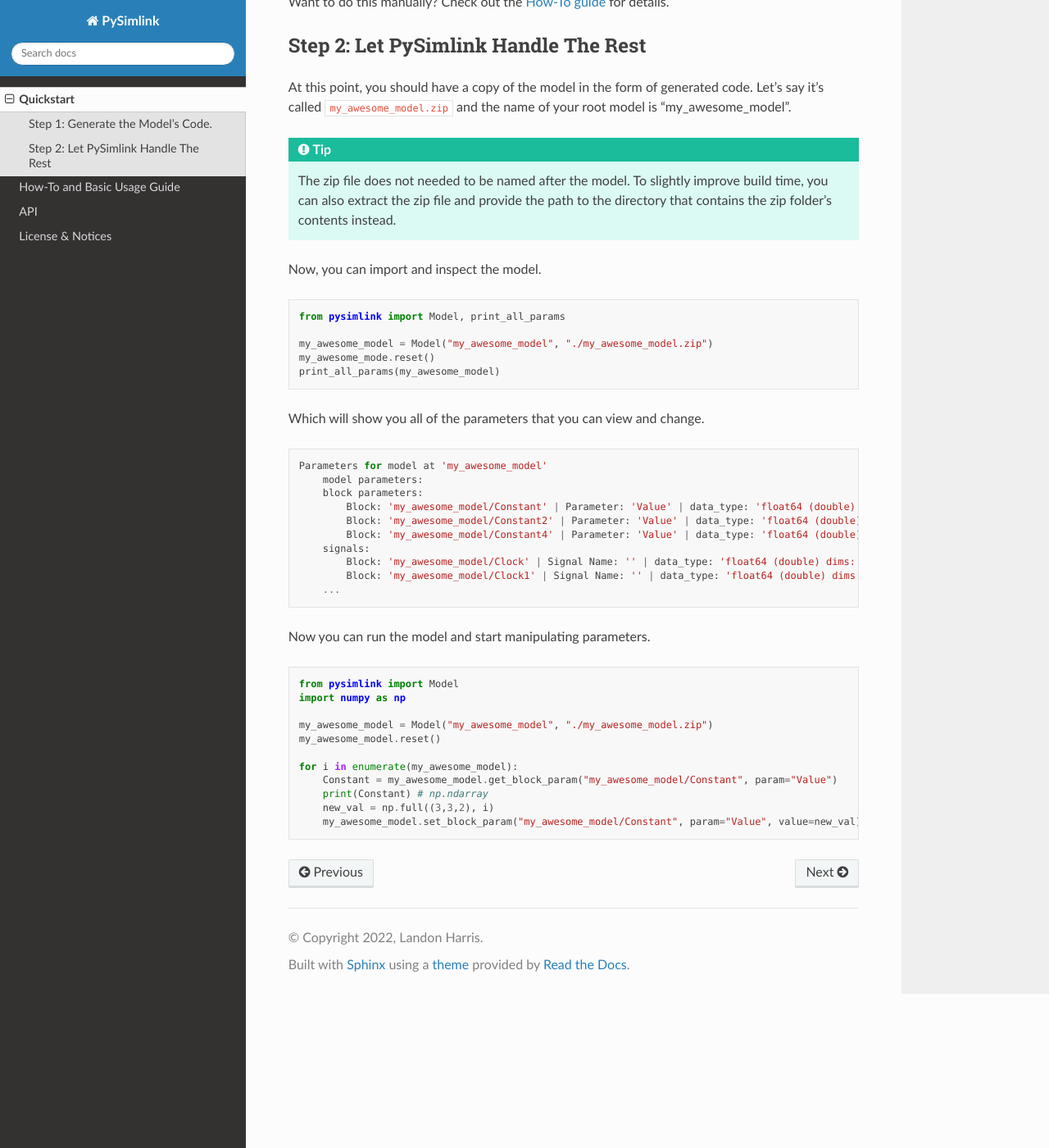
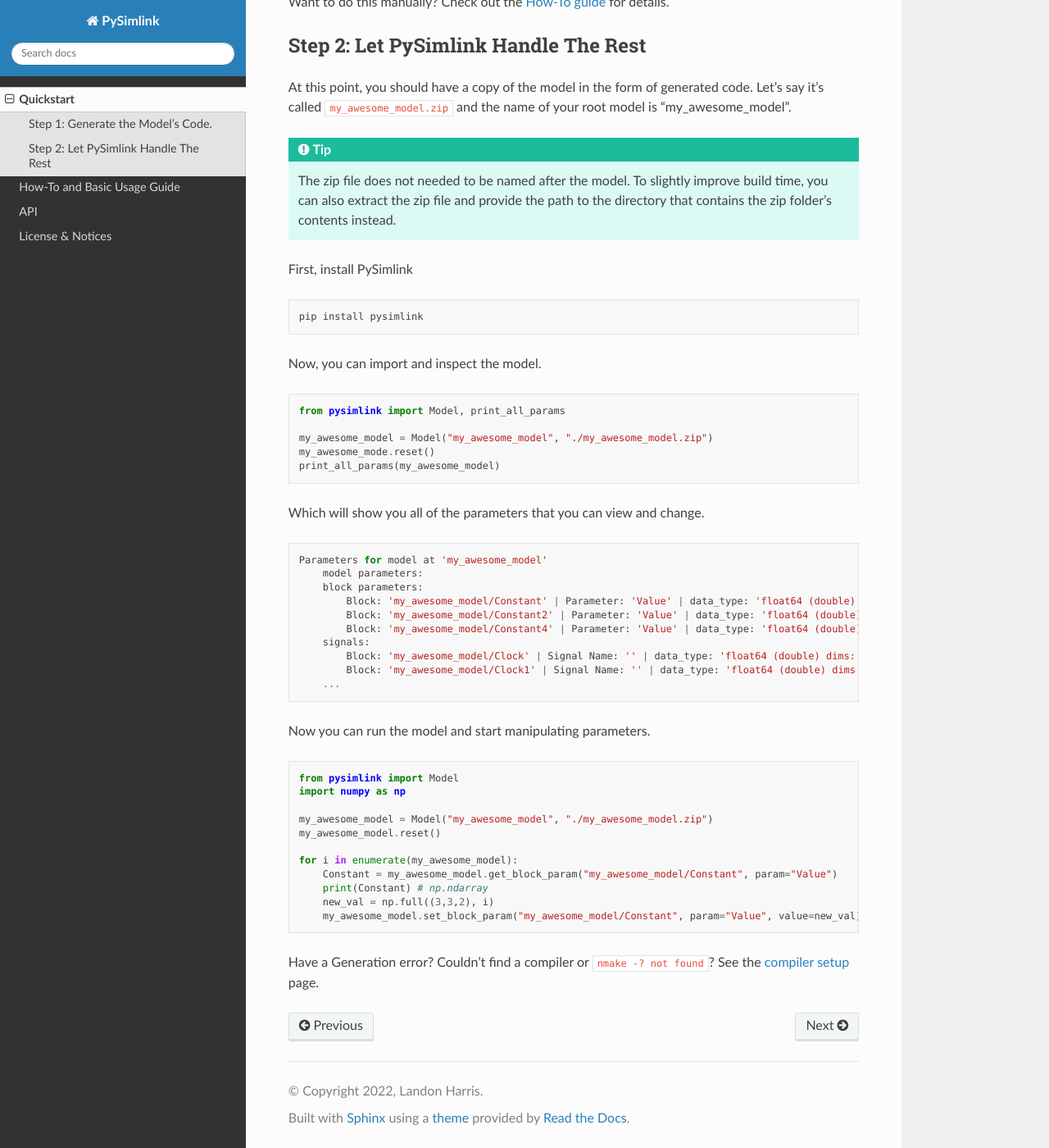
Before and after one commit to lharri73/PySimlink, a Sphinx documentation site: the page built from docs/src/quickstart.rst, in a window 1280 px wide and 1400 px high, scrolled down 1031 px. Shown: the whole window at 82% size. Built offline with Sphinx 7.4.7 and the Read the Docs theme 2.0.0, drawn with Linux system fonts in a browser that asks for light colours.

Commit message:
small reorg

```diff
--- a/docs/src/howto.rst
+++ b/docs/src/howto.rst
@@ -7,6 +7,8 @@ PySimlink installs with pip, but requires compiler to build models. This compile
 cmake binary that's installed with pip.
 
 While mingw is a valid compiler on Windows, it's much simpler to use the Visual Studio tools.
+
+.. _compiler setup:
 
 Setup
 ^^^^^
--- a/docs/src/quickstart.rst
+++ b/docs/src/quickstart.rst
@@ -57,6 +57,12 @@ Let's say it's called :file:`my_awesome_model.zip` and the name of your root mod
 .. tip:: The zip file does not needed to be named after the model. To slightly improve build time, you can also extract
          the zip file and provide the path to the directory that contains the zip folder's contents instead.
 
+First, install PySimlink
+
+.. code-block:: bash
+
+    pip install pysimlink
+
 Now, you can import and inspect the model.
 
 .. code-block:: python
@@ -98,3 +104,5 @@ Now you can run the model and start manipulating parameters.
         print(Constant) # np.ndarray
         new_val = np.full((3,3,2), i)
         my_awesome_model.set_block_param("my_awesome_model/Constant", param="Value", value=new_val)
+
+Have a Generation error? Couldn't find a compiler or :code:`nmake -? not found`? See the :ref:`compiler setup <compiler setup>` page.
```
